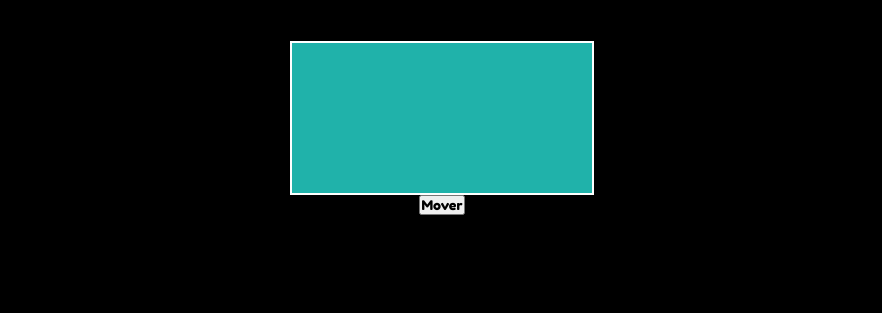
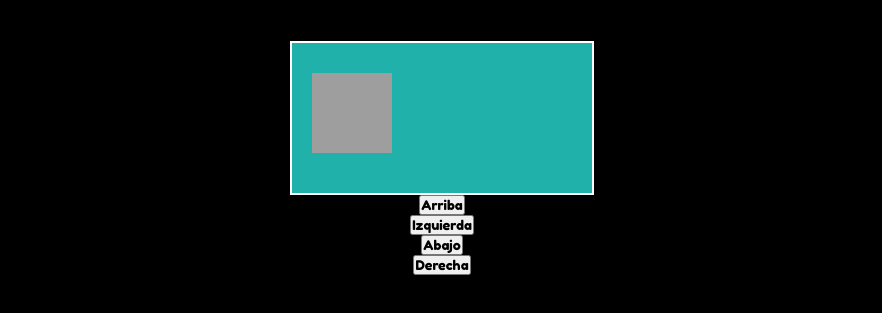
Before and after one commit to CarlosMS12/Mokepon-Project, a plain HTML site: page mokepon/mokepon.html in a window 1280 px wide. Both pictures are taken after a click on the button "Seleccionar". Shown: the part 59-372 px from the top of the page, without its empty margins (198-1080 px from the left). Drawn offline with Linux system fonts and the light colour scheme; a web font is replaced by a local one.

Commit message:
movimiento en todas las direcciones

```diff
--- a/mokepon/js/mokepon.js
+++ b/mokepon/js/mokepon.js
@@ -47,6 +47,7 @@ let vidasJugador = 3;
 let vidasEnemigo = 3;
 
 let lienzo = mapa.getContext("2d")
+let intervalo
 
 class Mokepon {
     constructor(nombre, foto, vida) {
@@ -60,6 +61,8 @@ class Mokepon {
         this.alto = 80
         this.mapaFoto = new Image()
         this.mapaFoto.src = foto
+        this.velocidadX = 0
+        this.velocidadY = 0
     }
 }
 let hipodoge = new Mokepon("Hipodoge", "https://static.platzi.com/media/tmp/class-files/github/curso-programacion-basica/curso-programacion-basica-35-assets-mokepones/programar/mokepon/assets/mokepons_mokepon_hipodoge_attack.png", 5)
@@ -166,6 +169,7 @@ function seleccionarMascotaJugador() {
     sectionSeleccionarMascota.style.display = "none"
     /* sectionSeleccionarAtaque.style.display = "flex" */
     sectionVerMapa.style.display = "flex"
+    intervalo = setInterval(pintarPersonaje, 50)
 
 
 
@@ -423,6 +427,9 @@ function aleatorio(min, max) {
 }
 
 function pintarPersonaje () {
+    capipepo.x = capipepo.x + capipepo.velocidadX
+    capipepo.y = capipepo.y + capipepo.velocidadY
+
     lienzo.clearRect(0, 0, mapa.width, mapa.height)
     lienzo.drawImage(
         capipepo.mapaFoto,
@@ -433,9 +440,21 @@ function pintarPersonaje () {
     )
 }
 
-function moverCapipepo () {
-    capipepo.x = capipepo.x + 5
-    pintarPersonaje()
+function moverDerecha () {
+    capipepo.velocidadX = 5
+}
+function moverIzquierda () {
+    capipepo.velocidadX = -5
+}
+function moverAbajo () {
+    capipepo.velocidadY = 5
+}
+function moverArriba () {
+    capipepo.velocidadY = -5
+}
+function detenerMovimiento(){
+    capipepo.velocidadX = 0
+    capipepo.velocidadY = 0
 }
 
 window.addEventListener("load", iniciarJuego)
--- a/mokepon/mokepon.html
+++ b/mokepon/mokepon.html
@@ -45,7 +45,10 @@
     <section id="ver-mapa">
         <h1 class="titulo">Recorre el mapa mokepon 🔥💧🌱</h1>
         <canvas id="mapa"></canvas>
-        <button onclick="moverCapipepo()">Mover</button>
+        <button onmouseup="detenerMovimiento()" onmousedown="moverArriba()">Arriba</button>
+        <button onmouseup="detenerMovimiento()" onmousedown="moverIzquierda()">Izquierda</button>
+        <button onmouseup="detenerMovimiento()" onmousedown="moverAbajo()">Abajo</button>
+        <button onmouseup="detenerMovimiento()" onmousedown="moverDerecha()">Derecha</button>
     </section>
 
     <section id="seleccionar-ataque">
```
